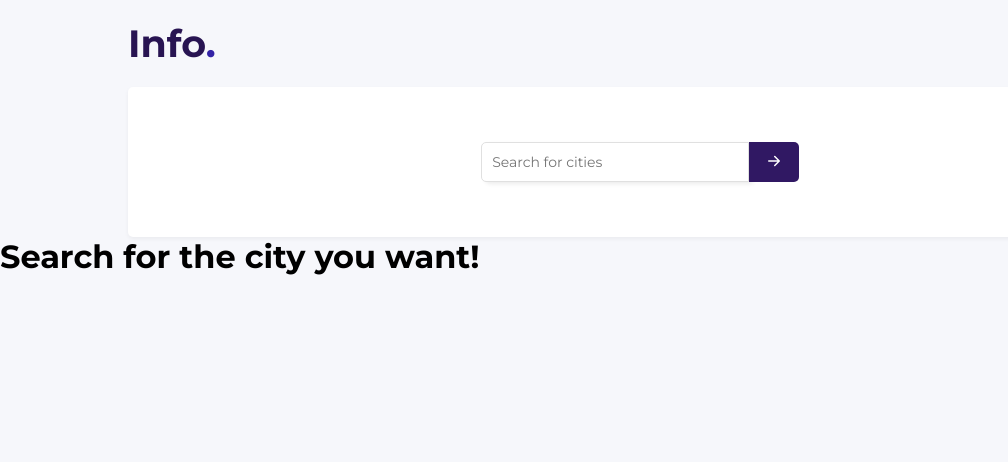
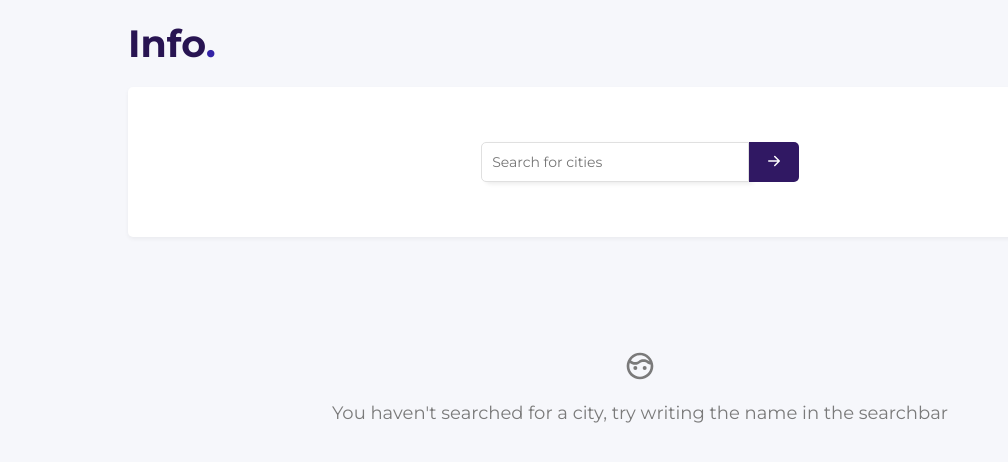
Before and after one commit to sebasvil20/info, a React (Create React App) app: page / in a window 1280 px wide. Shown: the top 462 px of the page, without its empty margins (0-1008 px from the left). Built offline with nearby package versions, Linux system fonts and the light colour scheme; no server answers.

Commit message:
Added error messages so the user can get more info of what is happening

```diff
--- a/src/App.js
+++ b/src/App.js
@@ -5,18 +5,30 @@ import { MainContent } from "./components/MainContent";
 import { SearchBar } from "./components/SearchBar";
 
 import axios from 'axios'
+import { Message } from './components/Message';
 
 function App() {
 
   const [city, setCity] = useState({})
   const [cityToSearch, setCityToSearch] = useState('')
   const [showMain, setShowMain] = useState(false)
-  const [history, setHistory] = useState({})
+  const [history, setHistory] = useState({});
+  const [errorMessage, setErrorMessage] = useState({
+    good: true,
+    message: 'You haven\'t searched for a city, try writing the name in the searchbar'
+  });
 
   const handleQuery = async(cityName = cityToSearch) =>{
     var response = await axios.get(`${process.env.REACT_APP_API_URL}api/City/${cityName}`)
     setCity(response.data)
-    if(city !== null){
+    if(!response.data.sucess){
+      setShowMain(false)
+      setErrorMessage({
+        good: false,
+        message: 'I haven\'t found the city you are looking for, try again'
+      })
+    }
+    else{
       setShowMain(true)
     }
   }
@@ -35,7 +47,9 @@ function App() {
       <Header />
       <SearchBar setCityToSearch={setCityToSearch} cityToSearch={cityToSearch} handleQuery={handleQuery}/>
       {
-        showMain ? <MainContent city={city} history={history} setCityToSearch={setCityToSearch} handleQuery={handleQuery}/> : <h1>Search for the city you want!</h1>
+        showMain ?
+          <MainContent city={city} history={history} setCityToSearch={setCityToSearch} handleQuery={handleQuery}/>
+          : <Message message={errorMessage} />
       }
     </div>
   );
--- a/src/components/MainContent/index.js
+++ b/src/components/MainContent/index.js
@@ -5,6 +5,9 @@ import { HistoryCard } from '../HistoryCard';
 
 export const MainContent = ({city, history, setCityToSearch, handleQuery}) => (
     <MainContainer>
+        {
+            city.data !== null && (
+                <>
                 <NewsList
                     news = {city.data.news}
                 />
@@ -19,5 +22,9 @@ export const MainContent = ({city, history, setCityToSearch, handleQuery}) => (
                         handleQuery = {handleQuery}
                     />
                 </SideBar>
+                </>
+            )
+        }
+
     </MainContainer>
 )
--- /dev/null
+++ b/src/components/Message/index.js
@@ -0,0 +1,14 @@
+import {MesgContainer, ErrorMsg}  from './styles'
+
+
+import { BiFace, BiDizzy } from 'react-icons/bi';
+
+
+export const Message = ({message}) => (
+    <MesgContainer>
+        {
+            message.good ? <BiFace size={32}/> : <BiDizzy  size={32}/>
+        }
+        <ErrorMsg>{message.message}</ErrorMsg>
+    </MesgContainer>
+)
--- /dev/null
+++ b/src/components/Message/styles.js
@@ -0,0 +1,17 @@
+import styled from 'styled-components'
+
+export const MesgContainer = styled.div`
+    width: 100%;
+    margin: 50px auto;
+    height: 200px;
+    display: flex;
+    flex-direction: column;
+    justify-content: center;
+    align-items: center;
+    color: #7A7A7A;
+`
+
+export const ErrorMsg = styled.p`
+    font-size: 18px;
+    margin-top: 20px;
+`
```
Lines whose indentation alone changed are shown as unchanged.
